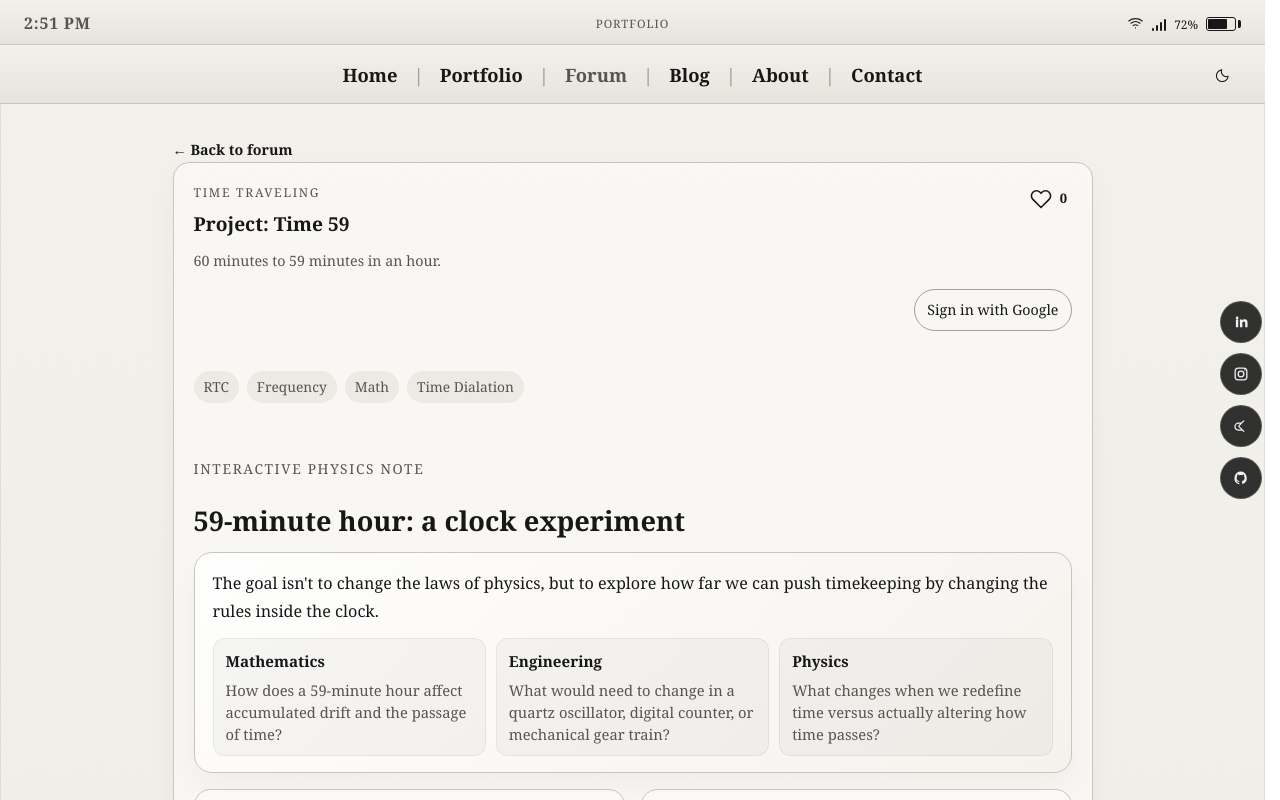
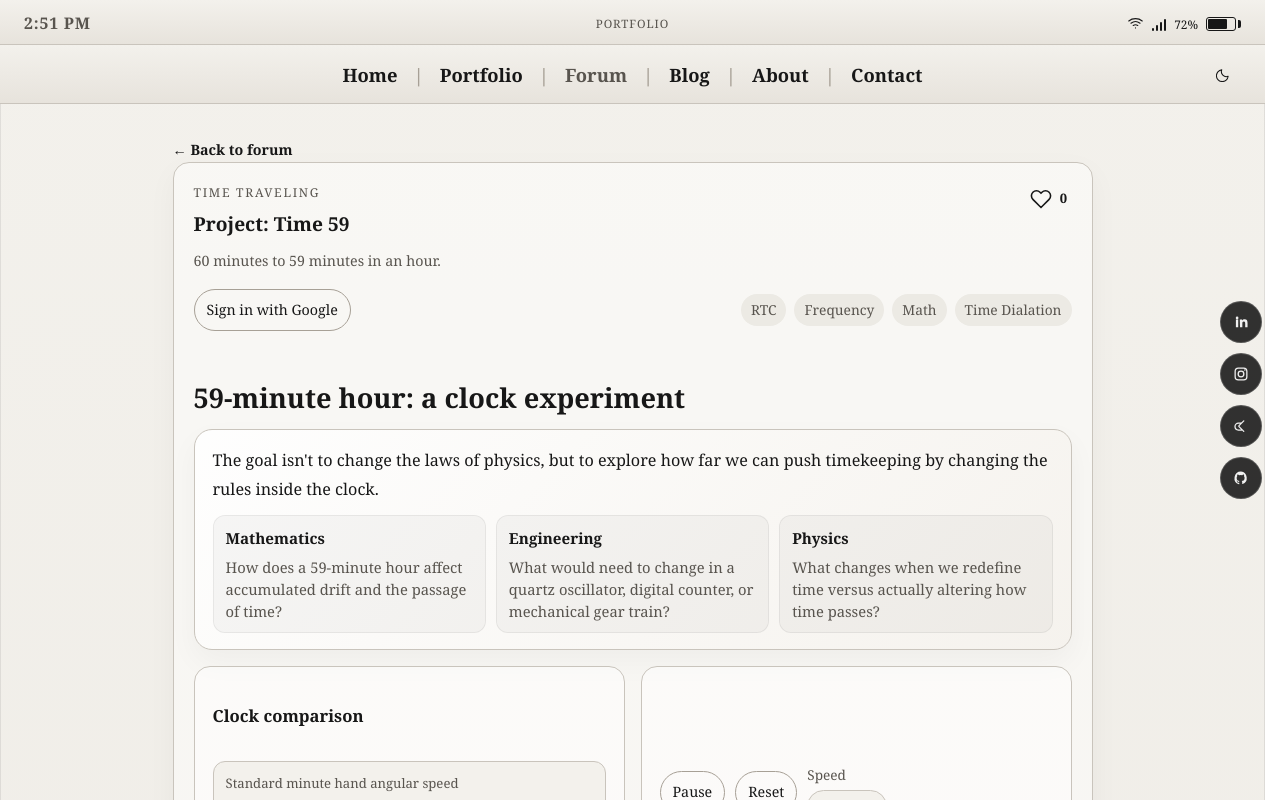
Before and after one commit to Allono07/portfolio_new, a React (Vite) app: page /forum/project-59 in a window 1280 px wide. Shown: the top 800 px of the page. Built offline with nearby package versions, Linux system fonts and the light colour scheme; no server answers; the database is empty.

Commit message:
chore(ui)

```diff
--- a/src/components/Time59Visualization.jsx
+++ b/src/components/Time59Visualization.jsx
@@ -239,7 +239,6 @@ export default function Time59Visualization() {
   return (
     <section className="time59-section">
       <div className="time59-intro">
-        <p className="page-kicker">Interactive physics note</p>
         <h2 className="time59-title">59-minute hour: a clock experiment</h2>
         <div className="time59-lead-card">
           <p className="time59-lead">
--- a/src/pages/ForumTopicPage.js
+++ b/src/pages/ForumTopicPage.js
@@ -313,6 +313,7 @@ export default function ForumTopicPage() {
           </div>
         </div>
 
+        <div className="forum-meta-row">
           <div className="forum-auth-row">
             {authPending ? (
               <p className="forum-status">Checking sign-in status…</p>
@@ -334,6 +335,7 @@ export default function ForumTopicPage() {
             {topic.tags.map((tag) => (
               <span className="forum-tag" key={tag}>{tag}</span>
             ))}
+          </div>
         </div>
 
         <Time59Visualization />
--- a/src/styles.css
+++ b/src/styles.css
@@ -911,13 +911,21 @@ body[data-theme='dark'] .forum-card {
   gap: 8px;
 }
 
+.forum-meta-row {
+  display: flex;
+  justify-content: space-between;
+  align-items: center;
+  gap: 12px;
+  flex-wrap: wrap;
+  margin-bottom: 8px;
+}
+
 .forum-auth-row {
   display: flex;
   justify-content: flex-end;
   align-items: center;
   gap: 10px;
   flex-wrap: wrap;
-  margin-bottom: 8px;
 }
 
 .forum-submit-button {
@@ -952,7 +960,7 @@ body[data-theme='dark'] .forum-card {
   display: flex;
   flex-wrap: wrap;
   gap: 8px;
-  margin: 16px 0 18px;
+  margin: 0;
 }
 
 .forum-tag {
```
Also changed, not shown: 1 other file (tests, documents, lock files or other folders). Lines whose indentation alone changed are shown as unchanged.
